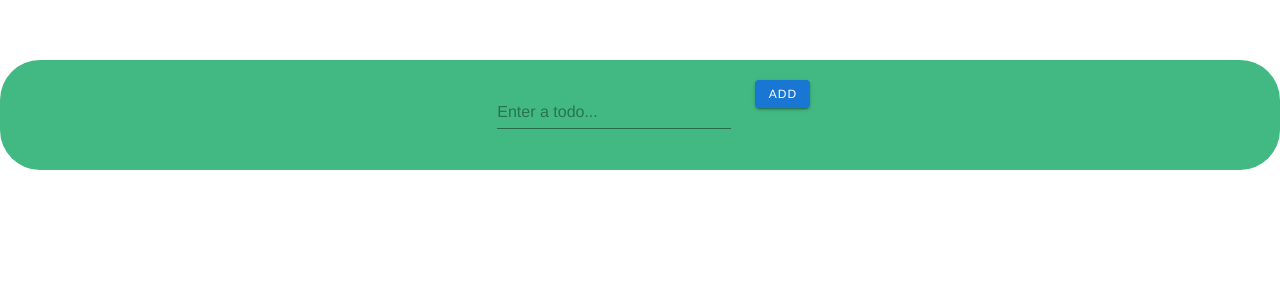
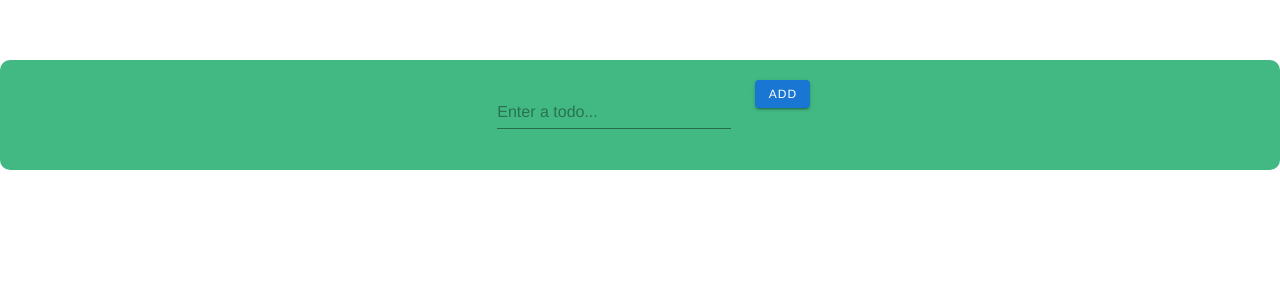
Before and after one commit to erenasiroglu/Vue-To-Do-List, a Vue app: page / in a window 1280 px wide. Shown: the top 300 px of the page. Built offline with nearby package versions, Linux system fonts and the light colour scheme.

Commit message:
Update project

```diff
--- a/src/components/todoList/todoList.scss
+++ b/src/components/todoList/todoList.scss
@@ -2,9 +2,8 @@
   display: flex;
   flex-direction: column;
   align-items: center;
-  background: #f5f5f5;
   padding: 20px;
-  border-radius: 40px;
+  border-radius: 10px;
   background: #42b983;
 
   input {
```
